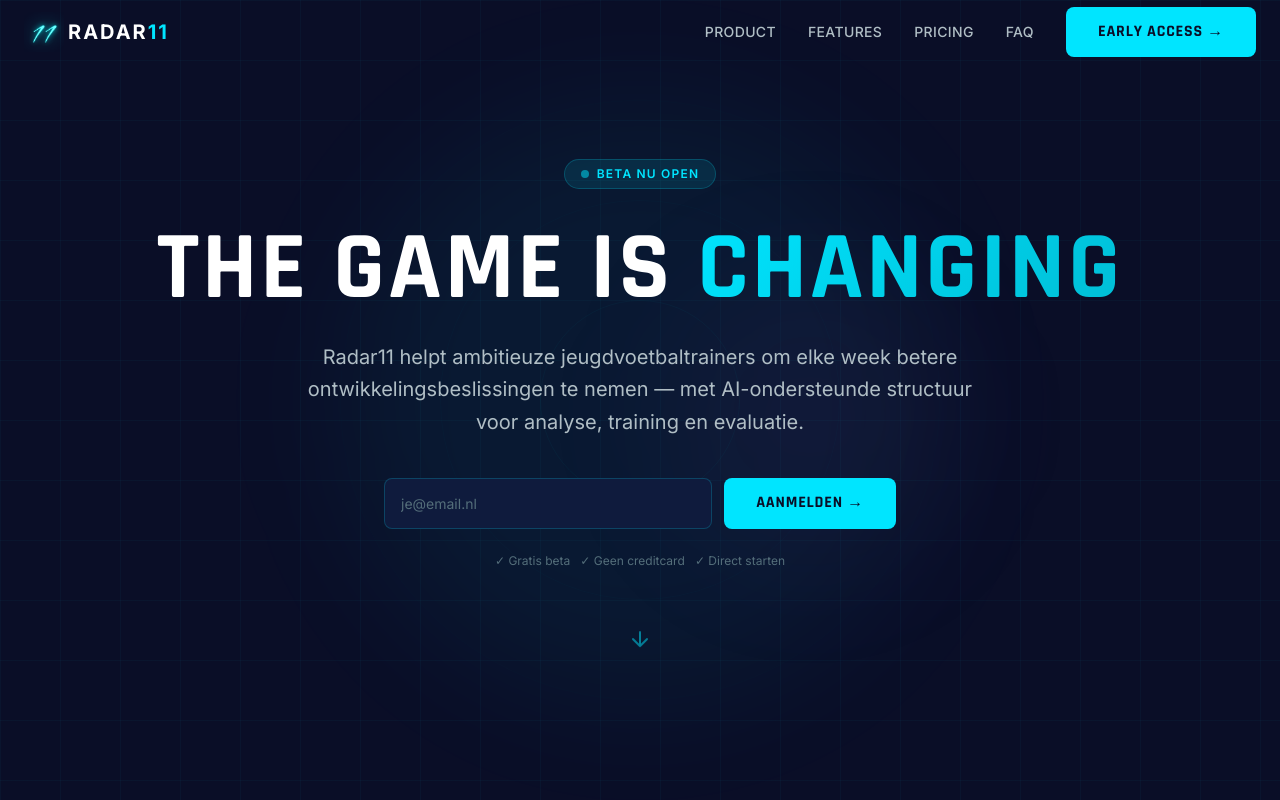
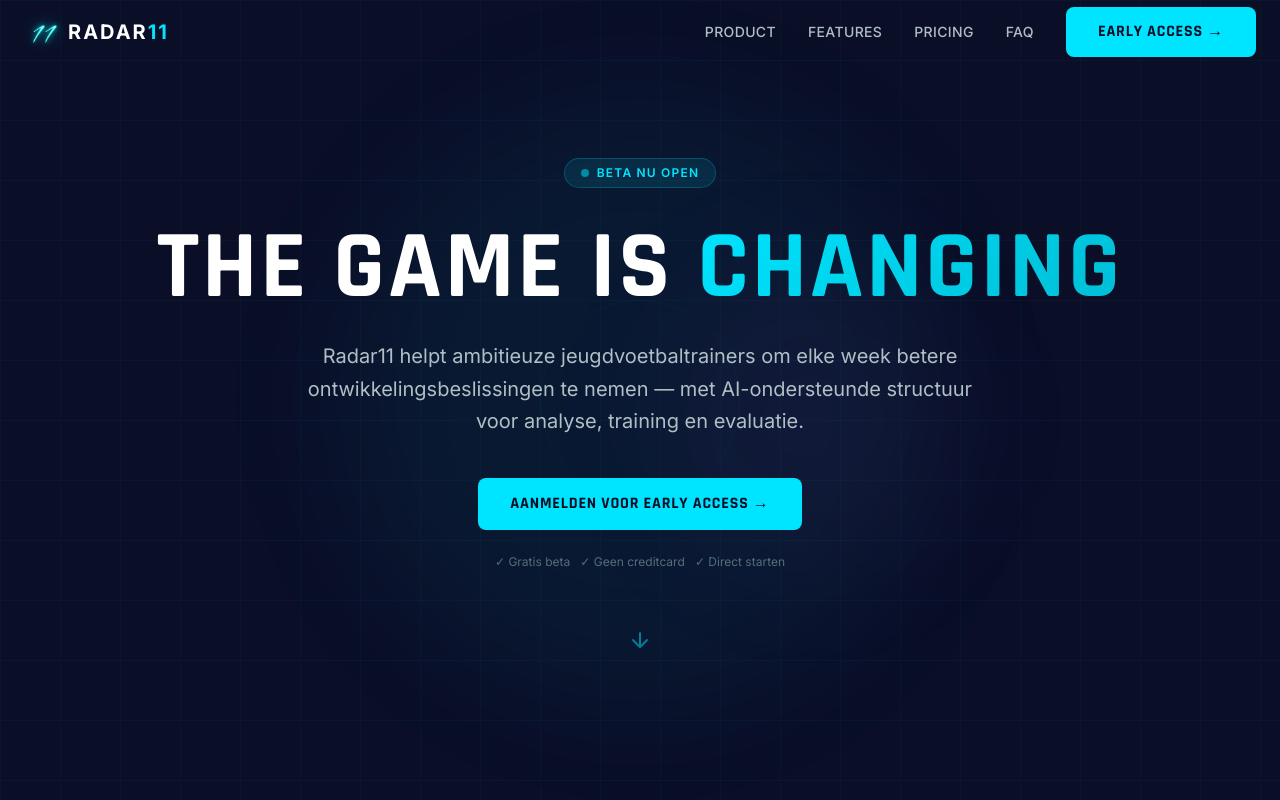
Before and after one commit to Boutasmit88/radar11-site, a Next.js app: page / in a window 1280 px wide. Shown: the top 800 px of the page. Built offline with nearby package versions, Linux system fonts and the light colour scheme.

Commit message:
Replace hero compact form with CTA scroll button

```diff
--- a/src/app/page.tsx
+++ b/src/app/page.tsx
@@ -106,7 +106,9 @@ export default function HomePage() {
           </p>
 
           <div className="flex flex-col items-center gap-6">
-            <EarlyAccessForm variant="compact" />
+            <a href="#early-access" className="btn-primary text-base px-8 py-4">
+              Aanmelden voor Early Access →
+            </a>
             <p className="text-gray-mid text-xs">
               ✓ Gratis beta &nbsp; ✓ Geen creditcard &nbsp; ✓ Direct starten
             </p>
```
